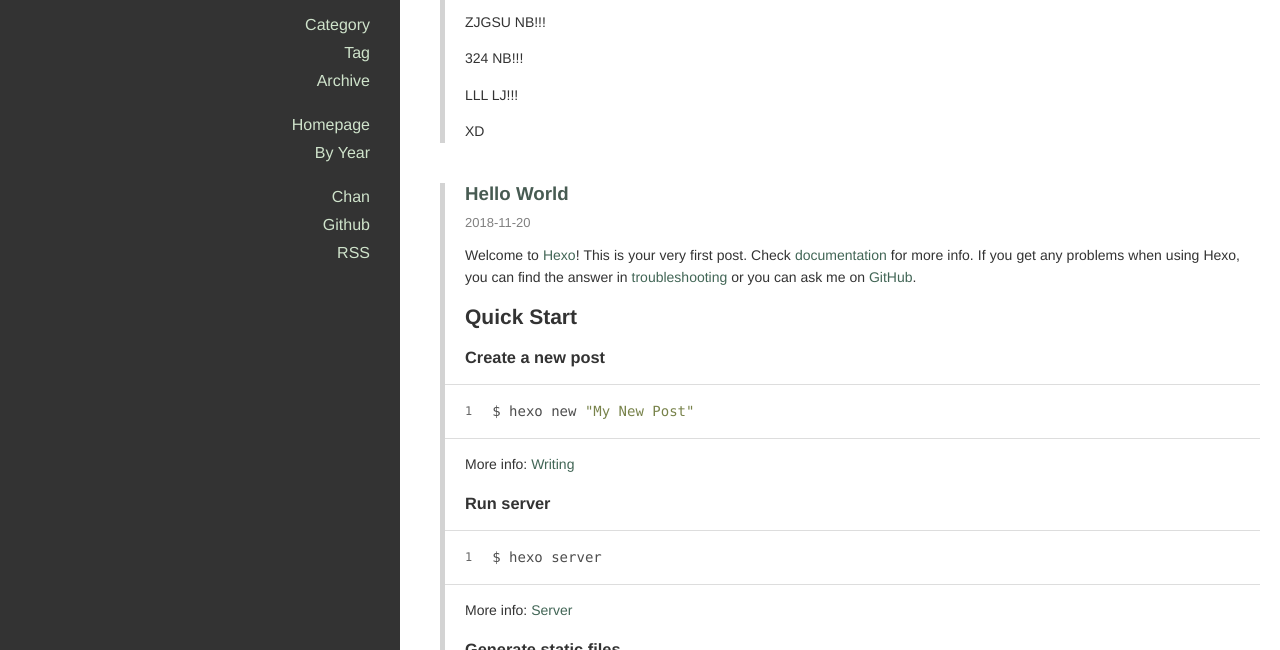
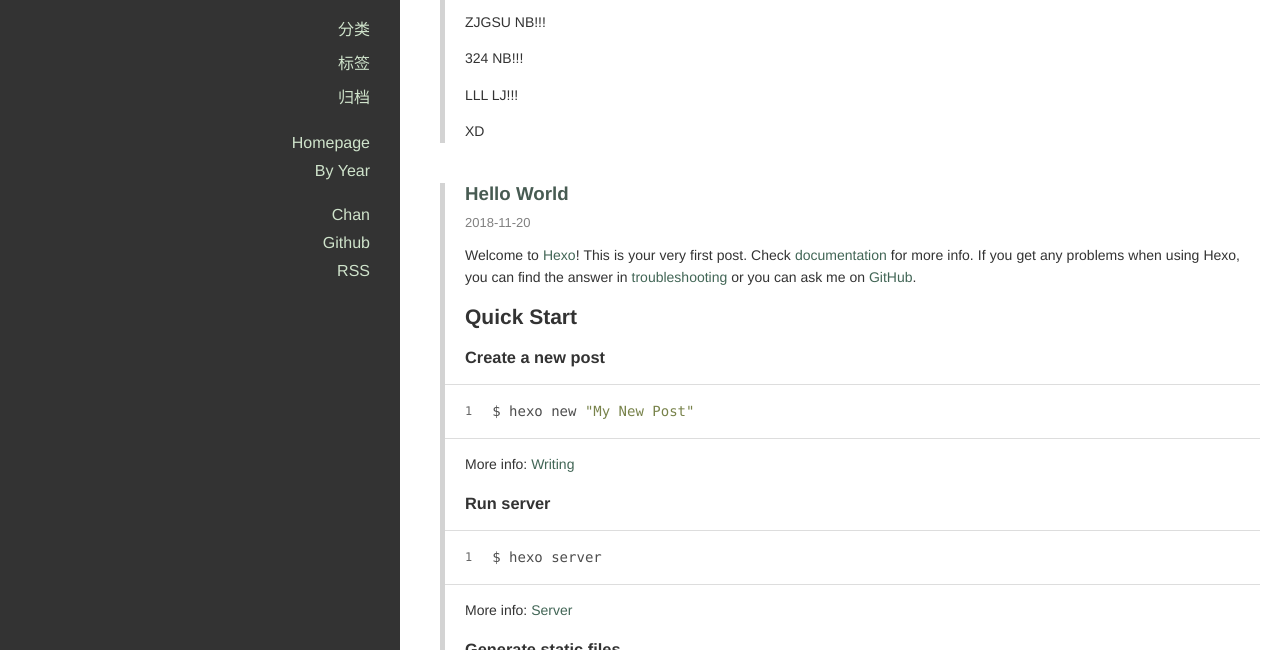
Before and after one commit to adminLLL/adminLLL.github.io, a plain HTML site: page archives/index.html in a window 1280 px wide. Shown: the part 150-800 px from the top of the page. Drawn offline with nearby package versions, Linux system fonts and the light colour scheme.

Commit message:
Site updated: 2018-11-20 22:52:52

```diff
--- a/archives/index.html
+++ b/archives/index.html
@@ -8,7 +8,7 @@
 
 <title>
 
-    Archive
+    归档
 
 </title>
 
@@ -16,7 +16,7 @@
 <meta property="og:title">
 <meta property="og:url" content="http://yoursite.com/archives/index.html">
 <meta property="og:site_name">
-<meta property="og:locale" content="zh-Hans">
+<meta property="og:locale" content="zh-CN">
 <meta name="twitter:card" content="summary">
 <meta name="twitter:title">
 
@@ -75,21 +75,21 @@
 
 
               <li class="category-list-container">
-                <a href="javascript:;">Category</a>
+                <a href="javascript:;">分类</a>
 
               </li>
 
 
 
               <li class="tag-list-container">
-                <a href="javascript:;">Tag</a>
+                <a href="javascript:;">标签</a>
 
               </li>
 
 
 
               <li class="archive-list-container">
-                <a href="javascript:;">Archive</a>
+                <a href="javascript:;">归档</a>
                 <ul class="archive-list"><li class="archive-list-item"><a class="archive-list-link" href="/archives/2018/">2018</a><span class="archive-list-count">2</span></li></ul>
               </li>
 
```
Also changed, not shown: 2018/11/20/TEXT/index.html (+6 -6 lines), 2018/11/20/hello-world/index.html (+6 -6 lines), archives/2018/11/index.html (+5 -5 lines), archives/2018/index.html (+5 -5 lines), index.html (+4 -4 lines).
